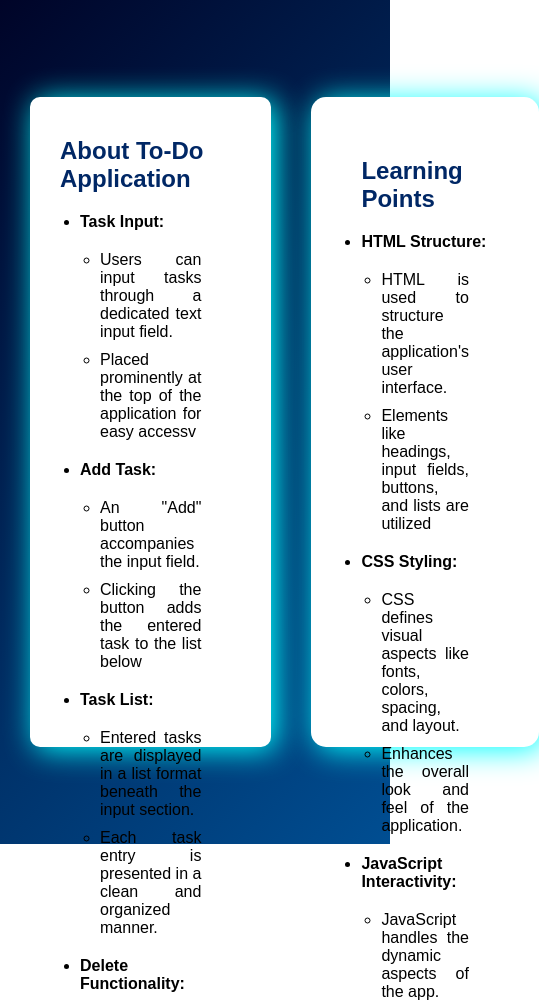
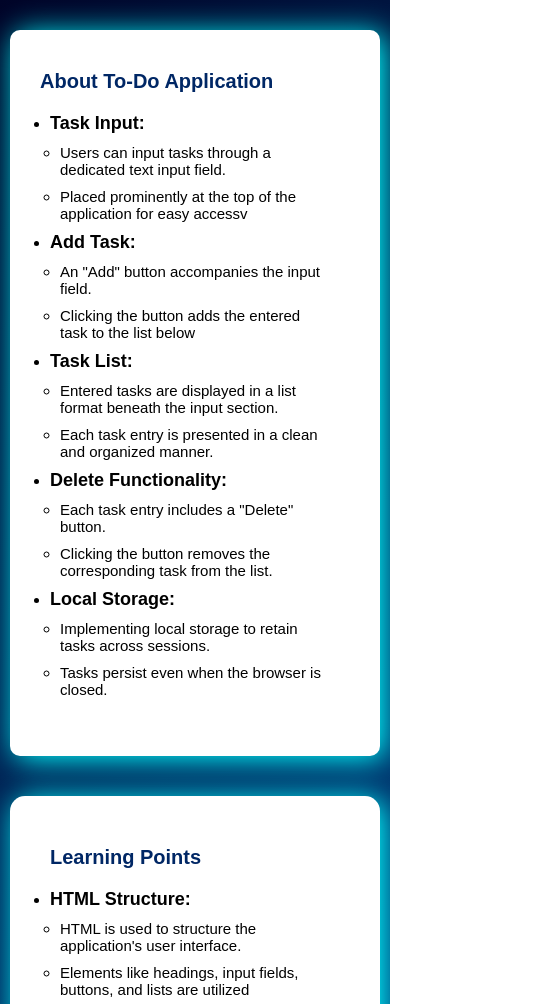
Before and after one commit to Sudeepa-R/To-do_Application, a plain HTML site: page about.html in a window 390 px wide. Shown: the top 1004 px of the page, 539 px wide, since content can reach past the window. Drawn offline with Linux system fonts and the light colour scheme.

Commit message:
Update about.html

```diff
--- a/about.html
+++ b/about.html
@@ -12,24 +12,44 @@
     box-sizing: border-box;
 
 }
+html{
+    background: linear-gradient(135deg,#000428,#004e92);
+}
         .container{
 
             display: flex;
             align-items: center;
-            justify-content: space-between;
+            /* justify-content: space-between; */
             width: 100%;
-    height: 100vh;
+    height: calc(100%);
     padding: 10px;
-    background: linear-gradient(135deg,#000428,#004e92);
+        }
+        @media  (max-width: 1250px){
+            .container{
+                flex-direction: column;
+            }
+            h2{
+                font-size: 20px;
+            }
+            span{
+                font-size: 18px;
+            }
+            li{
+                font-size: 15px;
+            }
+            .features{
+                padding:2px;
+
+            }
         }
         .about-list{
             box-shadow: 5px 3px 30px   aqua;
             width: 100%;
     max-width: 650px;
-    height: 650px;
+    height: 100%;
     background: #fff;
     margin-top: 50px;
-    margin:  auto 20px;
+    margin: 20px;
     padding: 40px 30px 70px;
     border-radius: 10px;
     padding-bottom: 20px;
@@ -38,9 +58,9 @@
             width: 100%;
             box-shadow: 5px 3px 30px   aqua;
     max-width: 650px;
-    height: 650px;
+    height: 100%;
     background: #fff;
-    margin:  auto 20px;
+    margin: 20px;
     padding: 40px 30px 70px;
     border-radius: 15px;
         }
@@ -48,24 +68,22 @@
         font-weight: bold;
 
         }
-        h3{
+        /* h3{
             color: #002765;
   display: flex;
   align-items: center;
   margin-bottom: 20px;
-        }
+        } */
         h2{
             color: #002765;
-  display: flex;
-  align-items: center;
   margin-bottom: 20px;
         }
         ul{
-            margin: 20px;
+            margin: 10px;
         }
         ul li{
             margin-top: 10px;
-            text-align: justify;
+            /* text-align: justify; */
             /* text-indent: 3px; */
         }
 
@@ -87,10 +105,7 @@
                 <li><span>Local Storage: </span><ul><li>Implementing local storage to retain tasks across sessions. </li><li>
                     Tasks persist even when the browser is closed.</li></ul></li>
                     <br>
-
-
             </ul>
-
         </div>
         <div class="features">
             <ul>
```
